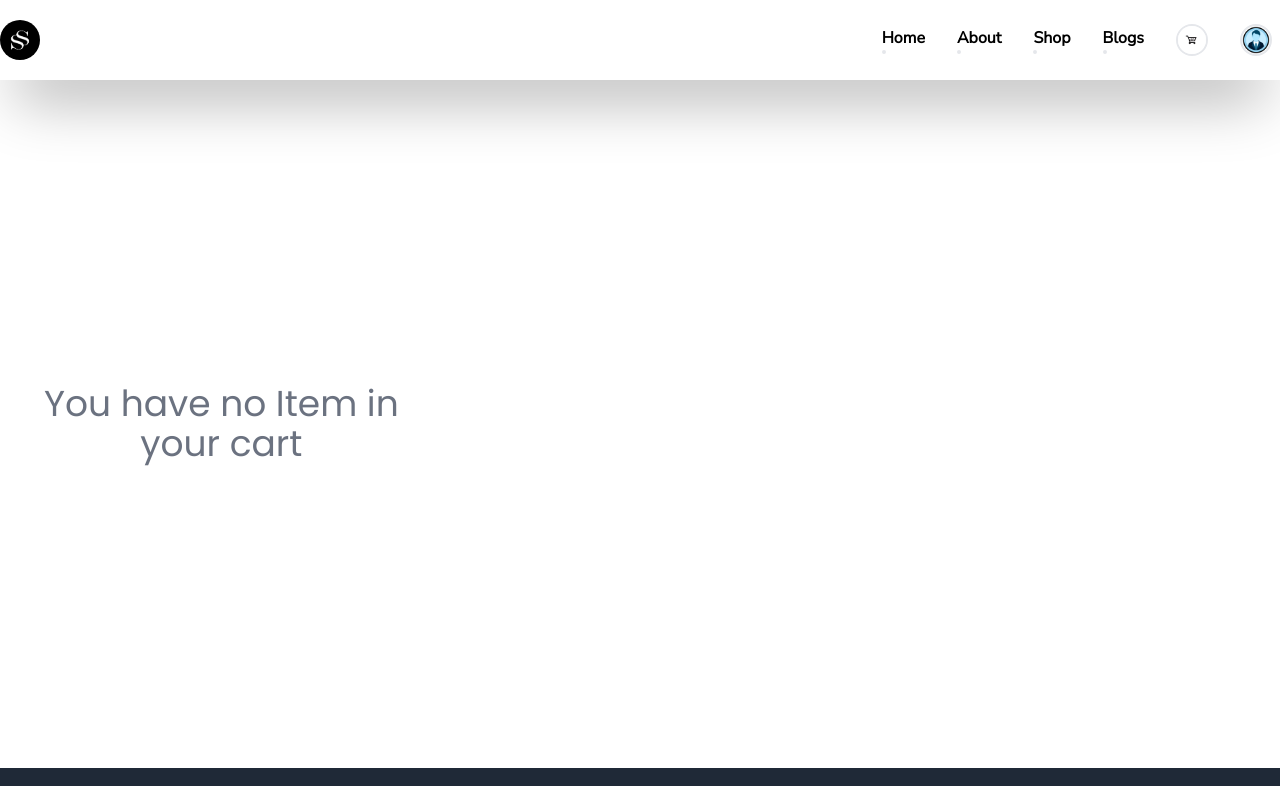
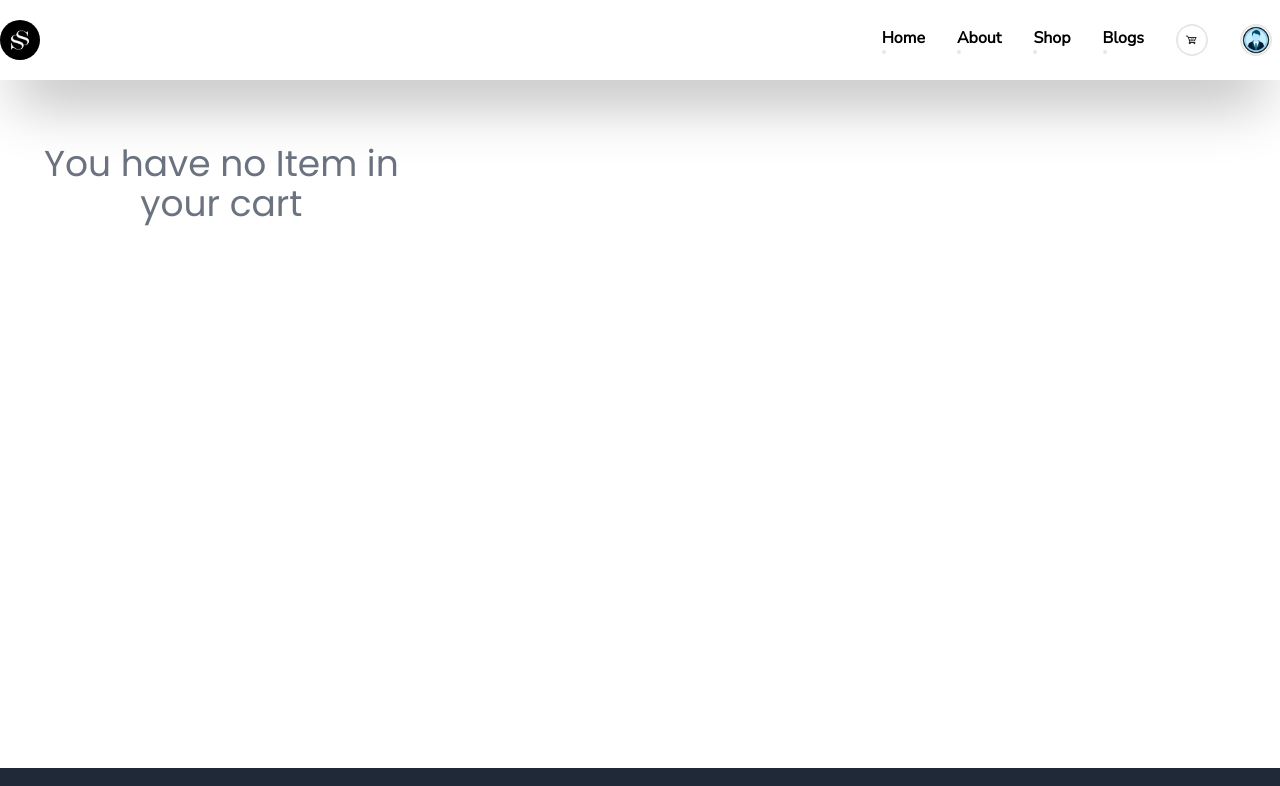
Before and after one commit to fortuneonyeka/shoppers-ecommerce, a React (Create React App) app in the folder shoopers-client/: page /cart in a window 1280 px wide. Shown: the top 786 px of the page. Built offline with nearby package versions, Linux system fonts and the light colour scheme.

Commit message:
increase and decrease number of item and add to cart, display toastify success message

```diff
--- a/shoopers-client/src/pages/Cart.jsx
+++ b/shoopers-client/src/pages/Cart.jsx
@@ -31,9 +31,9 @@ const Cart = () => {
                   src={item.image}
                   alt=""
                 />
-                <div className="flex flex-col gap-4">
+                <div className="flex flex-col gap-4 py-4">
 
-                <h3 className="text-2xl font-bold">{item.title}</h3>
+                <h3 className="text-xl font-bold pt-4">{item.title}</h3>
                 <p>{item.description}</p>
                 <p>Quantity: {item.quantity}</p>
                 <p>Price: ${item.quantity * item.price}</p> {/* Display price for each item */}
@@ -41,7 +41,7 @@ const Cart = () => {
                 </div>
               </div>
             </div>
-          ))): <p className="text-4xl text-center text-gray-500 h-[70vh] flex justify-center items-center">You have no Item in your cart</p>}
+          ))): <p className="text-4xl text-gray-500 h-[70vh] flex justify-center text-center">You have no Item in your cart</p>}
       </div>
       </div>
     </div>
```
